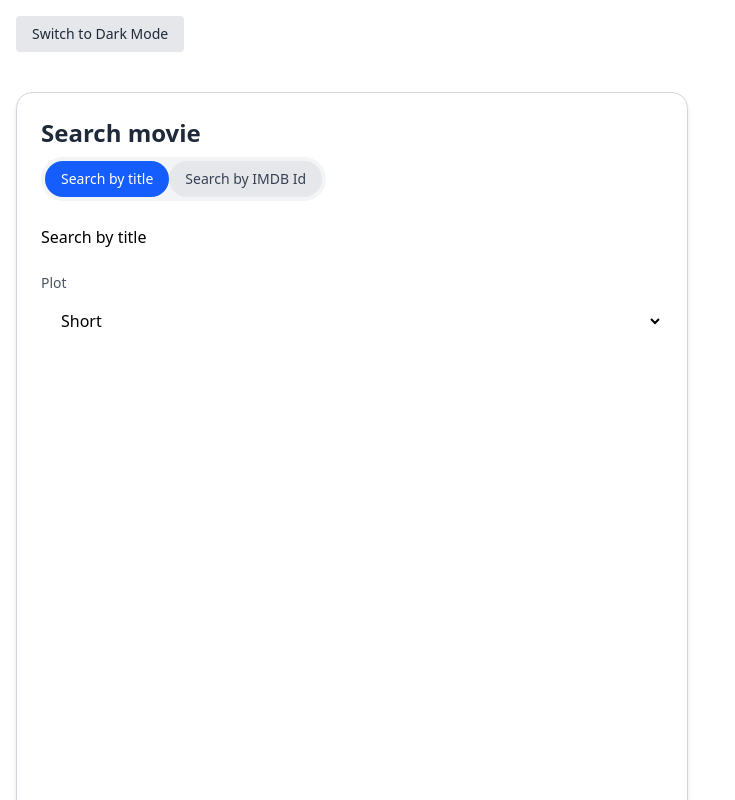
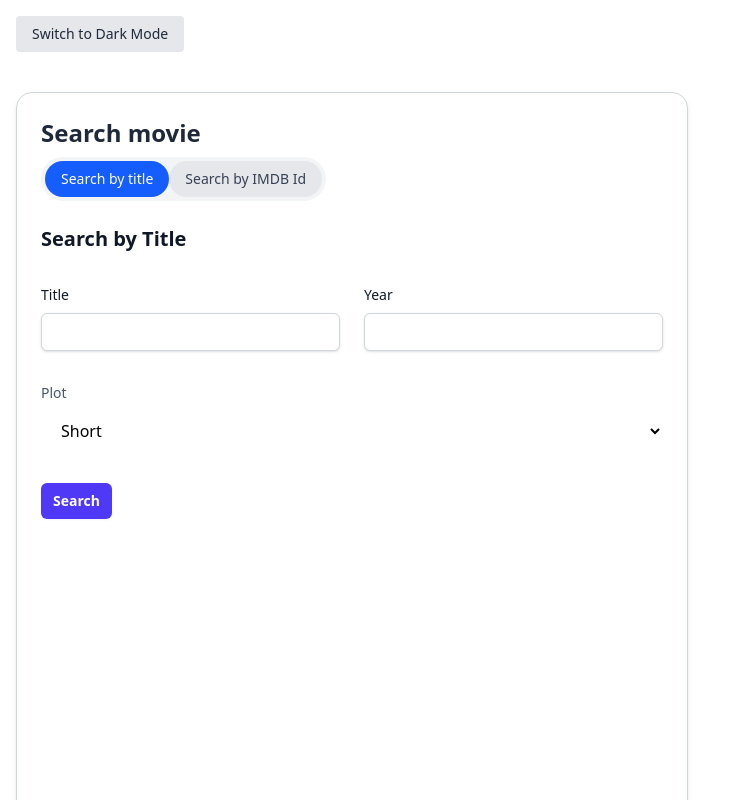
Before and after one commit to spearheadOne/MovieSearch, a React (Vite) app in the folder movie-search/: page / in a window 1280 px wide. Shown: the top 800 px of the page, without its empty margins (0-735 px from the left). Built offline with nearby package versions, Linux system fonts and the light colour scheme.

Commit message:
form layout for both searches

```diff
--- /dev/null
+++ b/movie-search/src/search/SearchButton.tsx
@@ -0,0 +1,14 @@
+
+function SearchButton() {
+  return (
+    <>
+      <button type="submit"
+              className="rounded-md bg-indigo-600 px-3 py-2 text-sm font-semibold text-white shadow-xs hover:bg-indigo-500
+              focus-visible:outline-2 focus-visible:outline-offset-2 focus-visible:outline-indigo-600">Search
+      </button>
+
+    </>
+  );
+}
+
+export default SearchButton;
--- a/movie-search/src/search/SearchByImdb.tsx
+++ b/movie-search/src/search/SearchByImdb.tsx
@@ -1,13 +1,27 @@
 import Plot from './Plot.tsx';
+import SearchButton from './SearchButton.tsx';
 
 function SearchByImdb() {
   return (
-    <>
-      <h1>Search by IMDB id</h1>
-      <form>
-        <Plot />
-      </form>
-    </>
+    <div className="space-y-8">
+      <h1 className="text-xl font-semibold text-gray-900 dark:text-white">Search by IMDB Id</h1>
+      <div className="grid grid-cols-1 gap-x-6 gap-y-6 sm:grid-cols-6">
+        <div className="sm:col-span-3">
+          <label htmlFor="title" className="block text-sm font-medium text-gray-900 dark:text-gray-200">
+            IMDB Id
+          </label>
+          <input type="text"
+                 name="imdbId"
+                 id="imdbId"
+                 className="mt-2 block w-full rounded-md border border-gray-300 bg-white px-3 py-2 text-sm text-gray-900 shadow-sm placeholder:text-gray-400
+                       focus:border-indigo-500 focus:outline-none focus:ring-1 focus:ring-indigo-500
+                       dark:border-gray-600 dark:bg-gray-800 dark:text-white dark:placeholder:text-gray-400" />
+
+        </div>
+      </div>
+      <Plot />
+      <SearchButton />
+    </div>
   );
 }
 
--- a/movie-search/src/search/SearchByTitle.tsx
+++ b/movie-search/src/search/SearchByTitle.tsx
@@ -1,13 +1,45 @@
 import Plot from './Plot.tsx';
+import SearchButton from './SearchButton.tsx';
 
 function SearchByTitle() {
   return (
-    <>
-      <h1>Search by title</h1>
-      <form>
-        <Plot />
-      </form>
-    </>
+    <div className="space-y-8">
+      <h1 className="text-xl font-semibold text-gray-900 dark:text-white">Search by Title</h1>
+
+      <div className="grid grid-cols-1 gap-x-6 gap-y-6 sm:grid-cols-6">
+        <div className="sm:col-span-3">
+          <label htmlFor="title" className="block text-sm font-medium text-gray-900 dark:text-gray-200">
+            Title
+          </label>
+          <input
+            type="text"
+            name="title"
+            id="title"
+            className="mt-2 block w-full rounded-md border border-gray-300 bg-white px-3 py-2 text-sm text-gray-900 shadow-sm placeholder:text-gray-400
+                       focus:border-indigo-500 focus:outline-none focus:ring-1 focus:ring-indigo-500
+                       dark:border-gray-600 dark:bg-gray-800 dark:text-white dark:placeholder:text-gray-400"
+          />
+        </div>
+
+        <div className="sm:col-span-3">
+          <label htmlFor="year" className="block text-sm font-medium text-gray-900 dark:text-gray-200">
+            Year
+          </label>
+          <input
+            type="number"
+            name="year"
+            id="year"
+            className="mt-2 block w-full rounded-md border border-gray-300 bg-white px-3 py-2 text-sm text-gray-900 shadow-sm placeholder:text-gray-400
+                       focus:border-indigo-500 focus:outline-none focus:ring-1 focus:ring-indigo-500
+                       dark:border-gray-600 dark:bg-gray-800 dark:text-white dark:placeholder:text-gray-400"
+          />
+        </div>
+      </div>
+
+      {/* Plot and SearchButton */}
+      <Plot />
+      <SearchButton />
+    </div>
   );
 }
 
--- a/movie-search/src/store/movieStore.ts
+++ b/movie-search/src/store/movieStore.ts
@@ -1,9 +1,11 @@
 import { create } from 'zustand/react';
 import api from '../lib/axios.ts';
 
-//TODO add more fields
 interface Movie {
+  Id: string;
   Title: string;
+  Year: number;
+  Plot: string;
 }
 
 //TODO add more methods
```
